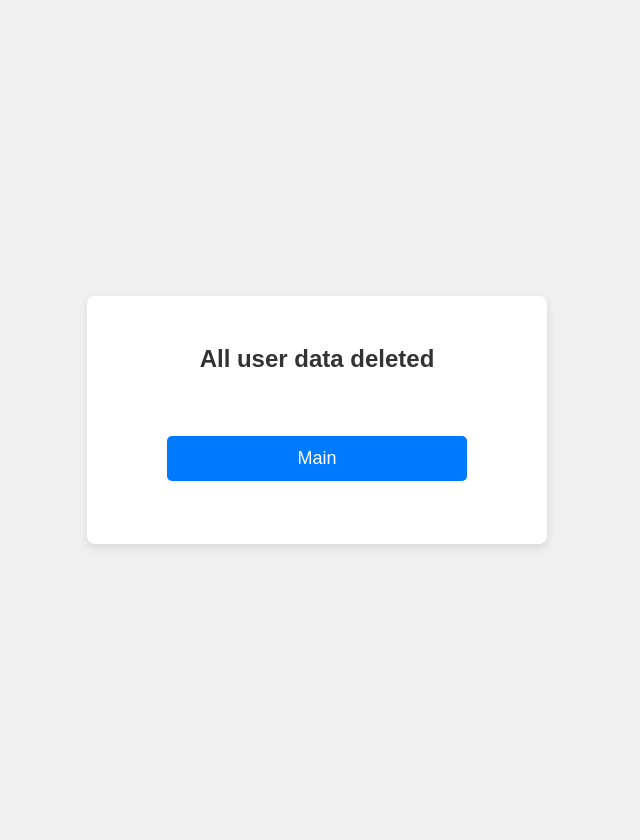
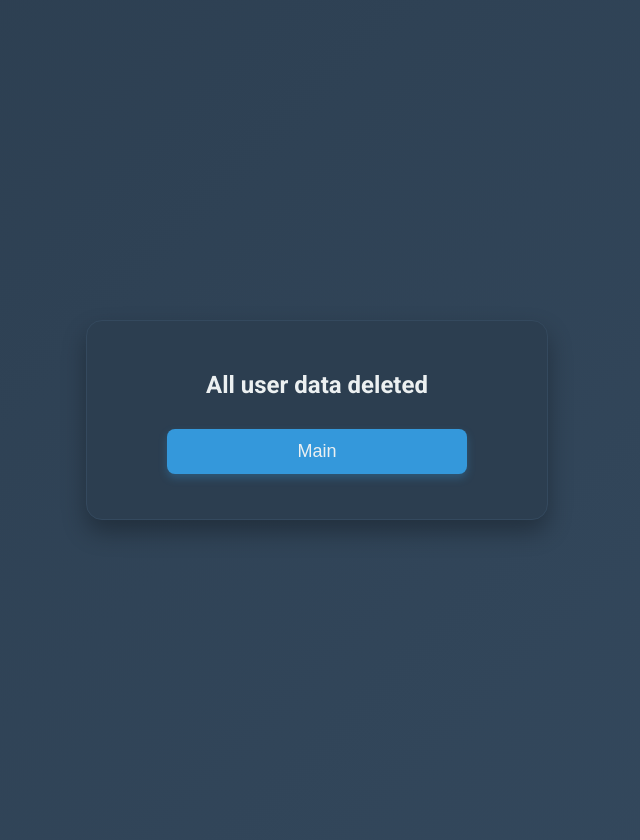
Before and after one commit to Origamiccc/SC6113-DAPP, a Flask app: page /delDB in a window 1280 px wide. Shown: the whole page, without its empty margins (323-963 px from the left). Run offline with Flask 3, Linux system fonts and the light colour scheme.

Commit message:
Update deleteDB.html

```diff
--- a/templates/deleteDB.html
+++ b/templates/deleteDB.html
@@ -4,78 +4,86 @@
     <meta charset="UTF-8">
     <meta name="viewport" content="width=device-width, initial-scale=1.0">
     <title>Ethereum DApp 5</title>
-
+    <link href="https://fonts.googleapis.com/css2?family=Roboto:wght@400;500;700&display=swap" rel="stylesheet">
     <style>
         body {
-            font-family: 'Arial', sans-serif;
-            background-color: #f0f0f0;
+            font-family: 'Roboto', sans-serif;
+            background: linear-gradient(135deg, #2c3e50, #34495e);
             margin: 0;
             padding: 20px;
             display: flex;
             justify-content: center;
             align-items: center;
             height: 100vh;
+            color: #ecf0f1;
         }
 
         .container {
-            background-color: #ffffff;
+            background-color: #2c3e50;
             padding: 30px;
-            border-radius: 8px;
-            box-shadow: 0 4px 8px rgba(0, 0, 0, 0.1);
+            border-radius: 16px;
+            box-shadow: 0 12px 24px rgba(0, 0, 0, 0.3);
             max-width: 400px;
             width: 100%;
             text-align: center;
+            border: 1px solid #34495e;
         }
 
         h2 {
             font-size: 24px;
             margin-bottom: 20px;
-            color: #333;
+            color: #ecf0f1;
+            font-weight: 700;
         }
 
         form {
             margin: 15px 0;
         }
 
-
         input[type="submit"] {
-            background-color: #007bff;
-            color: white;
+            background-color: #3498db;
+            color: #ecf0f1;
             padding: 12px 24px;
             border: none;
-            border-radius: 5px;
+            border-radius: 8px;
             font-size: 18px;
             cursor: pointer;
             transition: background-color 0.3s ease;
             width: 100%;
             max-width: 300px;
+            box-shadow: 0 4px 8px rgba(52, 152, 219, 0.3);
         }
 
-        input, button {
+        input[type="submit"]:hover {
+            background-color: #2980b9;
+            transform: translateY(-3px);
+            box-shadow: 0 6px 12px rgba(41, 128, 185, 0.5);
+        }
+
+        input {
             width: 100%;
-            padding: 10px;
+            padding: 12px;
             margin-top: 10px;
-            border-radius: 4px;
+            border-radius: 8px;
             border: 1px solid #ddd;
             font-size: 16px;
         }
 
         button {
-            background-color: #007bff;
+            background-color: #3498db;
             color: white;
             border: none;
             cursor: pointer;
         }
 
         button:hover {
-            background-color: #0056b3;
+            background-color: #2980b9;
         }
-
 
         p {
             margin-top: 20px;
             font-size: 18px;
-            color: #007bff;
+            color: #3498db;
         }
 
         @media (max-width: 768px) {
@@ -100,11 +108,9 @@
 <body>
     <div class="container">
         <h2>All user data deleted</h2>
-        <br>
-        <form action = "/main" method="post">
+        <form action="/main" method="post">
             <input type="submit" value="Main">
         </form>
-        <br>
     </div>
 </body>
 </html>
```
